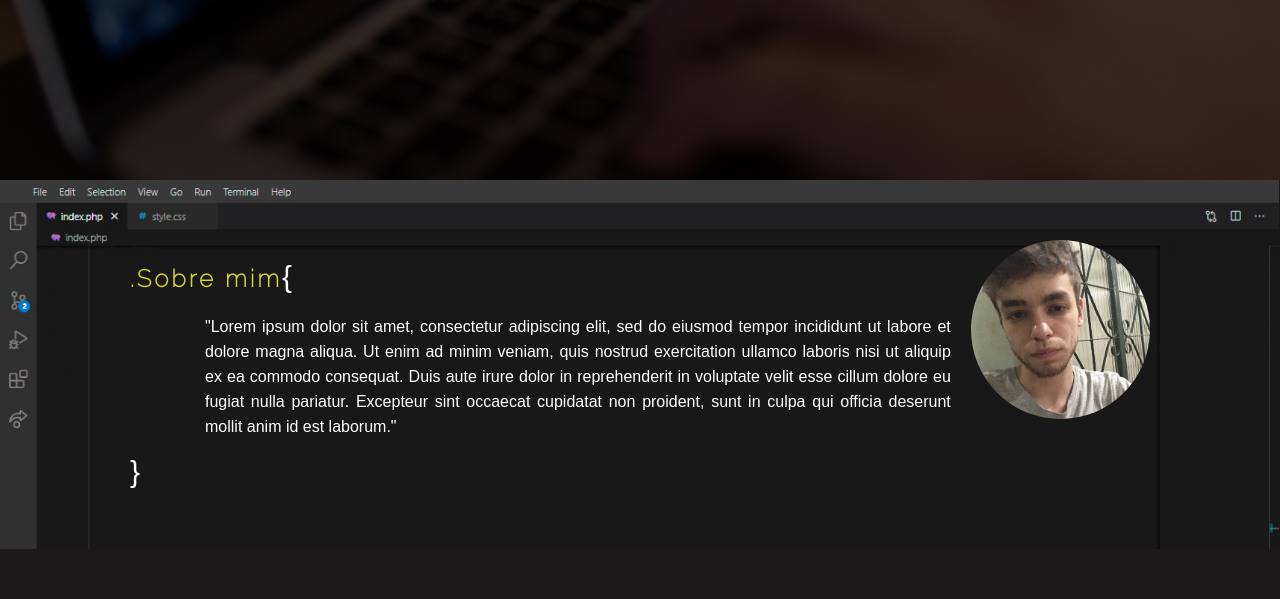
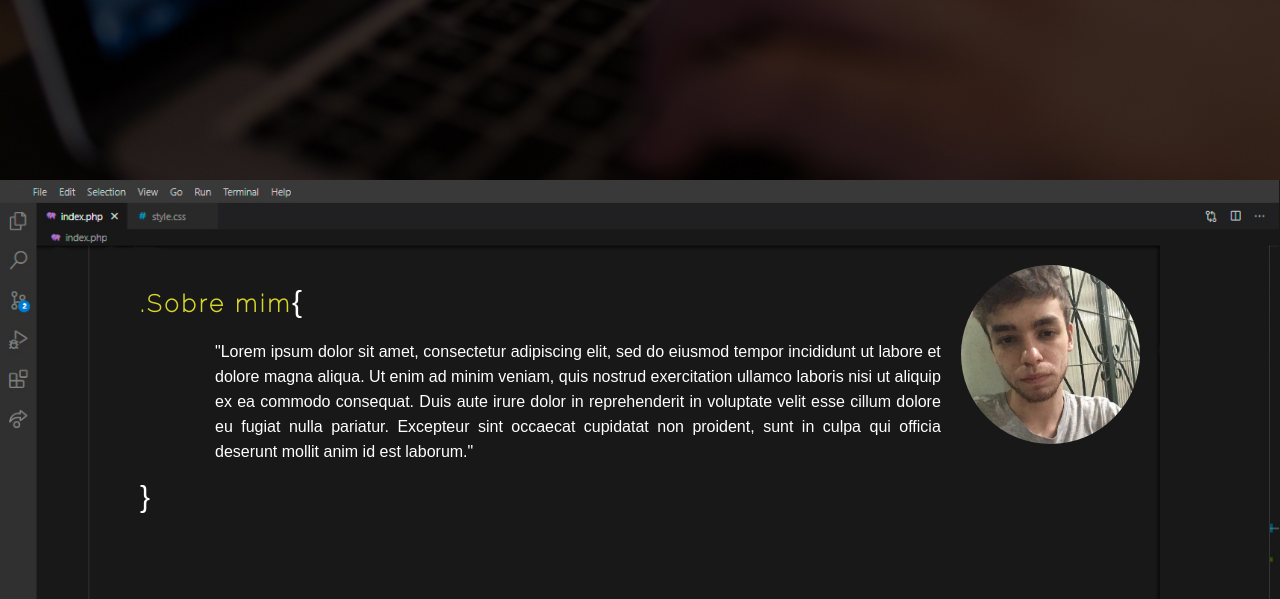
Before and after one commit to Vennomouz/migliariWebDev, a PHP site: page / in a window 1280 px wide. Shown: the part 620-1219 px from the top of the page. Before the commit the page ends 1169 px from the top, so only its background shows below. Run offline with PHP 8.4, Linux system fonts and the light colour scheme; some libraries are stand-ins or nearby versions; some web fonts are replaced.

Commit message:
correções css

```diff
--- a/css/style.css
+++ b/css/style.css
@@ -228,12 +228,6 @@ body{
 @media (min-width: 1200px) {
 	/* BODY */
     .sobreMim{
-<<<<<<< HEAD
        padding: 35px 90px;
     }
 }
-=======
-        padding: 35px 90px;
-    }
-}
->>>>>>> 3b092eb17dc656cc7a1158c52481fe62e2d4da34
```
